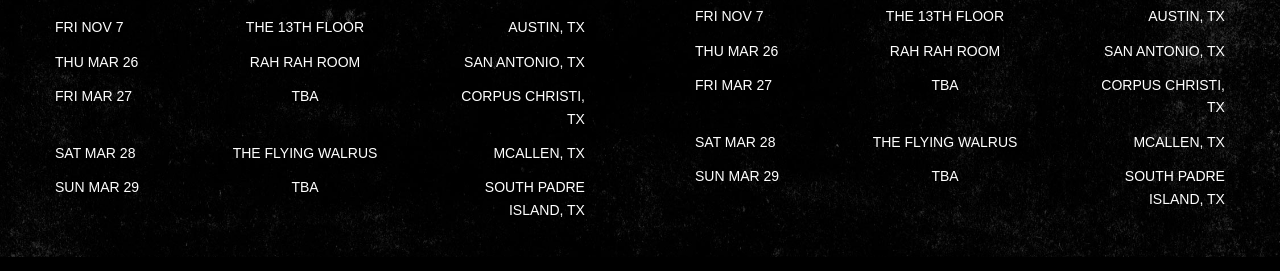
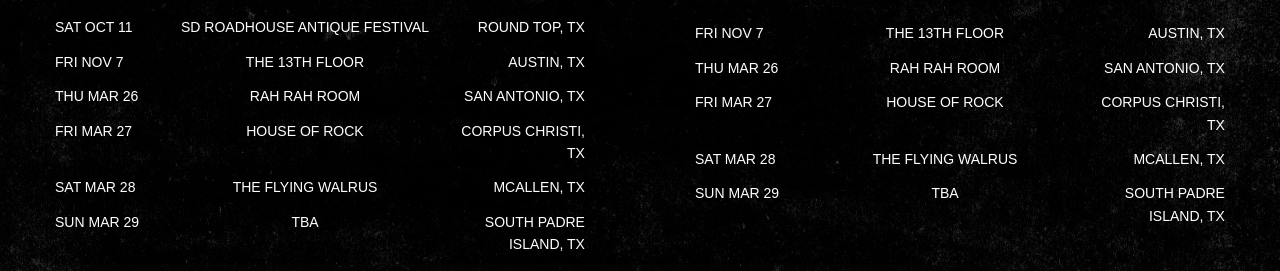
Before and after one commit to namejoseph/theenglishchannels, a plain HTML site: page index.html in a window 1280 px wide. Shown: the part 413-684 px from the top of the page. Drawn offline with Linux system fonts and the light colour scheme.

Commit message:
calendar updates for both bands

```diff
--- a/assets/css/style.css
+++ b/assets/css/style.css
@@ -352,6 +352,7 @@ img {
     flex: 1;
     text-align: center;
     padding: 0 10px;
+    text-transform: uppercase;
 }
 
 .show-list .show-item .city {
--- a/index.html
+++ b/index.html
@@ -108,15 +108,17 @@
                     class="tribute-logo-cure"><br>
                 <a href="./thecuretribute" class="enter-site-btn">ENTER SITE</a>
                 <div class="show-list">
+                    <div class="show-item"><span class="date">SAT OCT 11</span><span class="venue">SD Roadhouse Antique Festival</span><span class="city">ROUND TOP, TX</span></div>
                     <div class="show-item"><span class="date">FRI NOV 7</span><span class="venue">THE 13TH
                             FLOOR</span><span class="city">AUSTIN, TX</span></div>
                     <div class="show-item"><span class="date">THU MAR 26</span><span class="venue">RAH RAH
                             ROOM</span><span class="city">SAN ANTONIO, TX</span></div>
-                    <div class="show-item"><span class="date">FRI MAR 27</span><span class="venue">TBA</span><span
-                            class="city">CORPUS CHRISTI, TX</span></div>
+                    <div class="show-item"><span class="date">FRI MAR 27</span><span class="venue">HOUSE OF
+                            ROCK</span><span class="city">CORPUS CHRISTI, TX</span></div>
                     <div class="show-item"><span class="date">SAT MAR 28</span><span class="venue">THE FLYING
                             WALRUS</span><span class="city">MCALLEN, TX</span></div>
-                    <div class="show-item"><span class="date">SUN MAR 29</span><span class="venue">TBA</span><span class="city">SOUTH PADRE ISLAND, TX</span></div>
+                    <div class="show-item"><span class="date">SUN MAR 29</span><span class="venue">TBA</span><span
+                            class="city">SOUTH PADRE ISLAND, TX</span></div>
                 </div>
             </div>
         </section>
@@ -130,11 +132,12 @@
                             FLOOR</span><span class="city">AUSTIN, TX</span></div>
                     <div class="show-item"><span class="date">THU MAR 26</span><span class="venue">RAH RAH
                             ROOM</span><span class="city">SAN ANTONIO, TX</span></div>
-                    <div class="show-item"><span class="date">FRI MAR 27</span><span class="venue">TBA</span><span
-                            class="city">CORPUS CHRISTI, TX</span></div>
+                    <div class="show-item"><span class="date">FRI MAR 27</span><span class="venue">HOUSE OF
+                            ROCK</span><span class="city">CORPUS CHRISTI, TX</span></div>
                     <div class="show-item"><span class="date">SAT MAR 28</span><span class="venue">THE FLYING
                             WALRUS</span><span class="city">MCALLEN, TX</span></div>
-                    <div class="show-item"><span class="date">SUN MAR 29</span><span class="venue">TBA</span><span class="city">SOUTH PADRE ISLAND, TX</span></div>
+                    <div class="show-item"><span class="date">SUN MAR 29</span><span class="venue">TBA</span><span
+                            class="city">SOUTH PADRE ISLAND, TX</span></div>
 
                 </div>
             </div>
```
Also changed, not shown: thecuretribute/index.html (+9 -1 lines), youvelostcontrol/index.html (+1 -1 lines).
